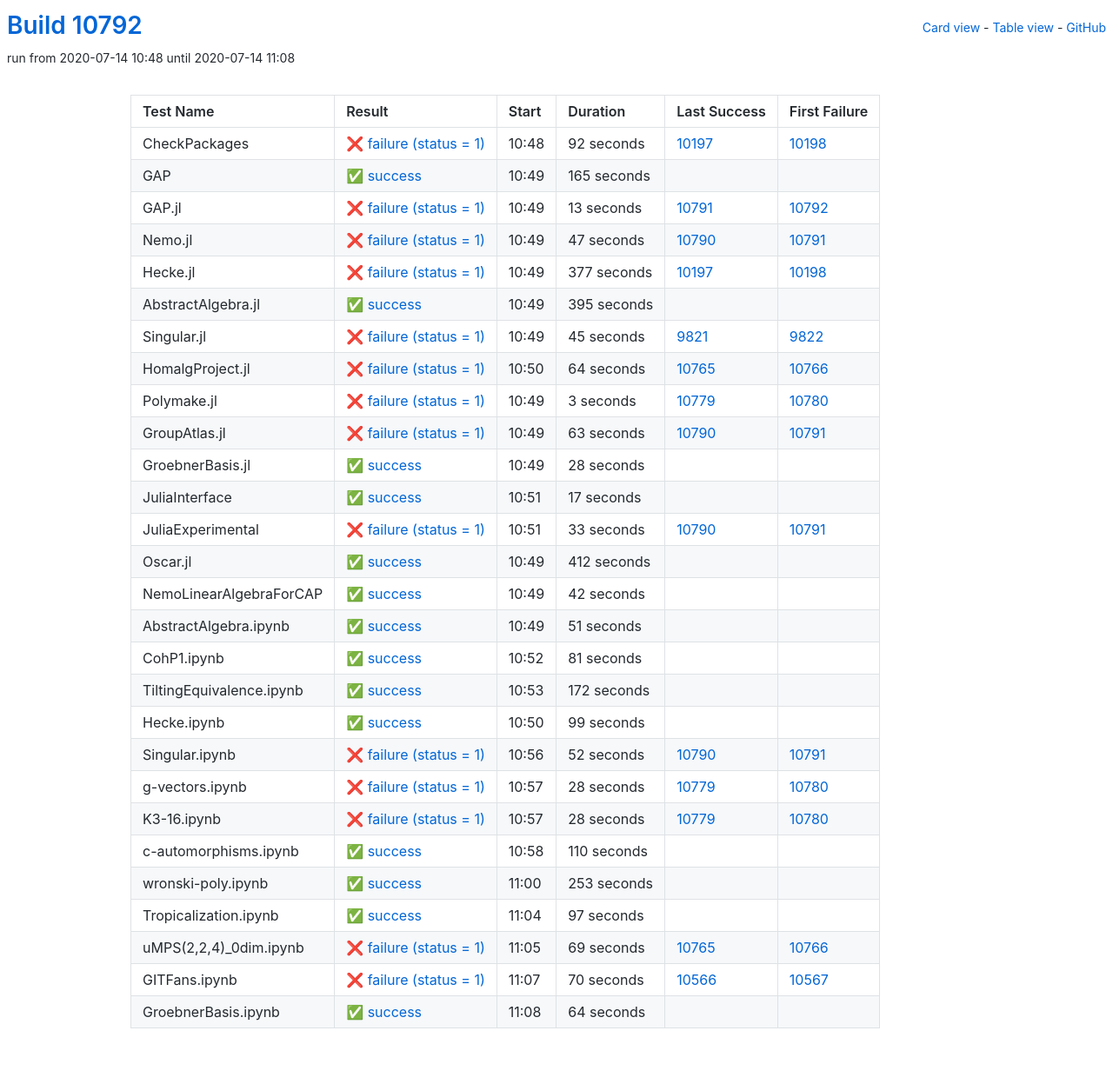
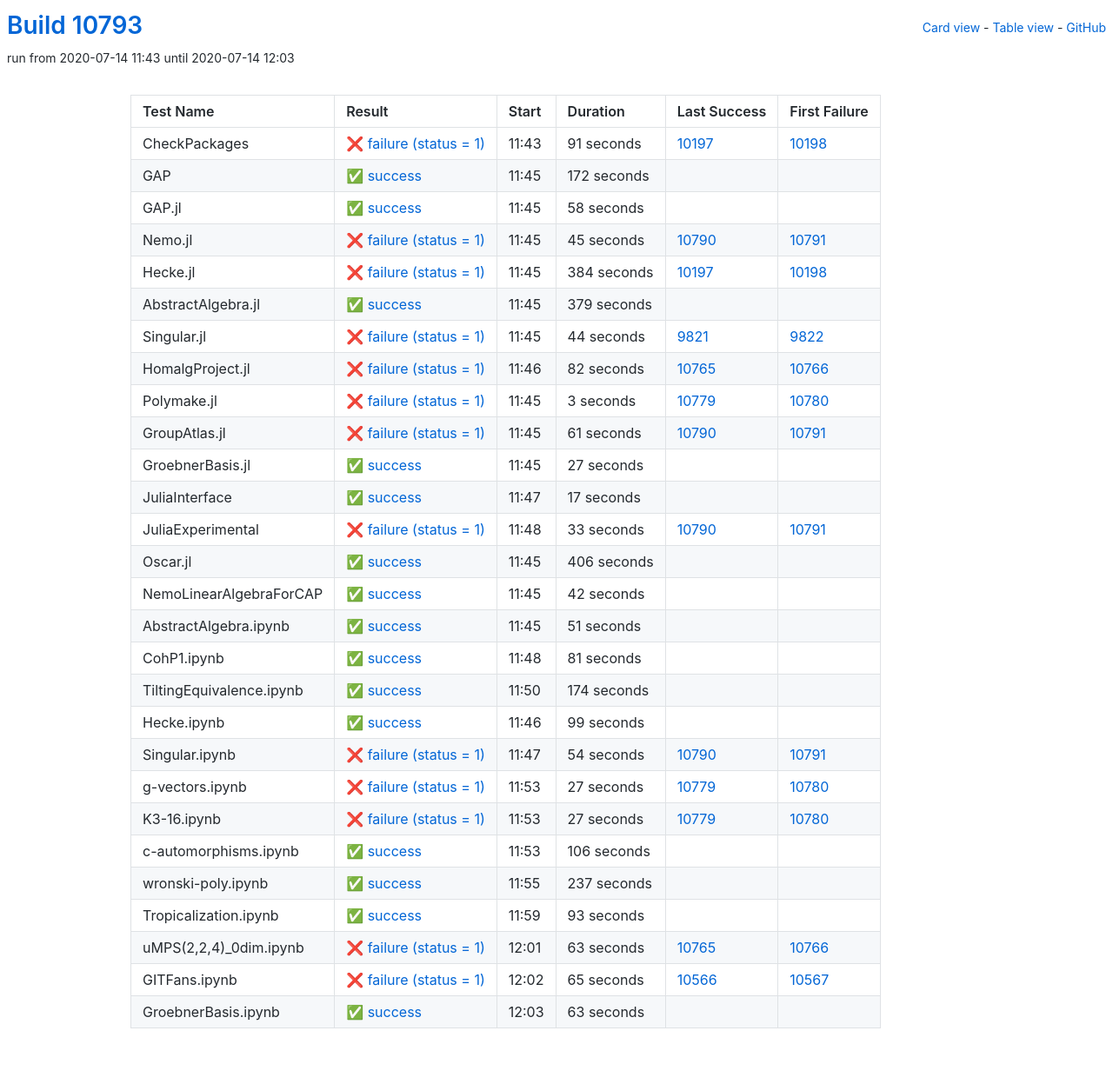
Before and after one commit to oscar-system/oscar-ci-status, a Jekyll site: the page built from table.html, in a window 1280 px wide. Shown: the whole page at 87% size. Built offline with Jekyll 4.4.1, drawn with Linux system fonts in a browser that asks for light colours.

Commit message:
Build #10793

```diff
--- a/_data/ci.yml
+++ b/_data/ci.yml
@@ -1,6 +1,6 @@
 ---
-build: 10792
-build_url: https://oscarci.mathematik.uni-kl.de/job/oscar/10792/
+build: 10793
+build_url: https://oscarci.mathematik.uni-kl.de/job/oscar/10793/
 job: oscar
 organization: oscar-system
 repo: oscar-ci-status
@@ -8,104 +8,104 @@
 tests:
 - name: CheckPackages
   id: checkpackages
-  log: https://oscarci.mathematik.uni-kl.de/job/oscar/10792/artifact/logs/build-10792/CheckPackages.log
-  start: 2020-07-14 10:48
+  log: https://oscarci.mathematik.uni-kl.de/job/oscar/10793/artifact/logs/build-10793/CheckPackages.log
+  start: 2020-07-14 11:43
   success: false
   exitcode: 1
   status: failure
-  duration: 92
+  duration: 91
   last_success: 10197
   last_success_url: https://oscarci.mathematik.uni-kl.de/job/oscar/10197/
   first_failure: 10198
   first_failure_url: https://oscarci.mathematik.uni-kl.de/job/oscar/10198/
 - name: GAP
   id: gap
-  log: https://oscarci.mathematik.uni-kl.de/job/oscar/10792/artifact/logs/build-10792/GAP.log
-  start: 2020-07-14 10:49
+  log: https://oscarci.mathematik.uni-kl.de/job/oscar/10793/artifact/logs/build-10793/GAP.log
+  start: 2020-07-14 11:45
   success: true
   exitcode: 0
   status: success
-  duration: 165
+  duration: 172
   last_success: false
   last_success_url:
   first_failure: false
   first_failure_url:
 - name: GAP.jl
   id: gap-jl
-  log: https://oscarci.mathematik.uni-kl.de/job/oscar/10792/artifact/logs/build-10792/GAP.jl.log
-  start: 2020-07-14 10:49
+  log: https://oscarci.mathematik.uni-kl.de/job/oscar/10793/artifact/logs/build-10793/GAP.jl.log
+  start: 2020-07-14 11:45
+  success: true
+  exitcode: 0
+  status: success
+  duration: 58
+  last_success: false
+  last_success_url:
+  first_failure: false
+  first_failure_url:
+- name: Nemo.jl
+  id: nemo-jl
+  log: https://oscarci.mathematik.uni-kl.de/job/oscar/10793/artifact/logs/build-10793/Nemo.jl.log
+  start: 2020-07-14 11:45
   success: false
   exitcode: 1
   status: failure
-  duration: 13
-  last_success: 10791
-  last_success_url: https://oscarci.mathematik.uni-kl.de/job/oscar/10791/
-  first_failure: 10792
-  first_failure_url: https://oscarci.mathematik.uni-kl.de/job/oscar/10792/
-- name: Nemo.jl
-  id: nemo-jl
-  log: https://oscarci.mathematik.uni-kl.de/job/oscar/10792/artifact/logs/build-10792/Nemo.jl.log
-  start: 2020-07-14 10:49
-  success: false
-  exitcode: 1
-  status: failure
-  duration: 47
+  duration: 45
   last_success: 10790
   last_success_url: https://oscarci.mathematik.uni-kl.de/job/oscar/10790/
   first_failure: 10791
   first_failure_url: https://oscarci.mathematik.uni-kl.de/job/oscar/10791/
 - name: Hecke.jl
   id: hecke-jl
-  log: https://oscarci.mathematik.uni-kl.de/job/oscar/10792/artifact/logs/build-10792/Hecke.jl.log
-  start: 2020-07-14 10:49
+  log: https://oscarci.mathematik.uni-kl.de/job/oscar/10793/artifact/logs/build-10793/Hecke.jl.log
+  start: 2020-07-14 11:45
   success: false
   exitcode: 1
   status: failure
-  duration: 377
+  duration: 384
   last_success: 10197
   last_success_url: https://oscarci.mathematik.uni-kl.de/job/oscar/10197/
   first_failure: 10198
   first_failure_url: https://oscarci.mathematik.uni-kl.de/job/oscar/10198/
 - name: AbstractAlgebra.jl
   id: abstractalgebra-jl
-  log: https://oscarci.mathematik.uni-kl.de/job/oscar/10792/artifact/logs/build-10792/AbstractAlgebra.jl.log
-  start: 2020-07-14 10:49
+  log: https://oscarci.mathematik.uni-kl.de/job/oscar/10793/artifact/logs/build-10793/AbstractAlgebra.jl.log
+  start: 2020-07-14 11:45
   success: true
   exitcode: 0
   status: success
-  duration: 395
+  duration: 379
   last_success: false
   last_success_url:
   first_failure: false
   first_failure_url:
 - name: Singular.jl
   id: singular-jl
-  log: https://oscarci.mathematik.uni-kl.de/job/oscar/10792/artifact/logs/build-10792/Singular.jl.log
-  start: 2020-07-14 10:49
+  log: https://oscarci.mathematik.uni-kl.de/job/oscar/10793/artifact/logs/build-10793/Singular.jl.log
+  start: 2020-07-14 11:45
   success: false
   exitcode: 1
   status: failure
-  duration: 45
+  duration: 44
   last_success: 9821
   last_success_url: https://oscarci.mathematik.uni-kl.de/job/oscar/9821/
   first_failure: 9822
   first_failure_url: https://oscarci.mathematik.uni-kl.de/job/oscar/9822/
 - name: HomalgProject.jl
   id: homalgproject-jl
-  log: https://oscarci.mathematik.uni-kl.de/job/oscar/10792/artifact/logs/build-10792/HomalgProject.jl.log
-  start: 2020-07-14 10:50
+  log: https://oscarci.mathematik.uni-kl.de/job/oscar/10793/artifact/logs/build-10793/HomalgProject.jl.log
+  start: 2020-07-14 11:46
   success: false
   exitcode: 1
   status: failure
-  duration: 64
+  duration: 82
   last_success: 10765
   last_success_url: https://oscarci.mathematik.uni-kl.de/job/oscar/10765/
   first_failure: 10766
   first_failure_url: https://oscarci.mathematik.uni-kl.de/job/oscar/10766/
 - name: Polymake.jl
   id: polymake-jl
-  log: https://oscarci.mathematik.uni-kl.de/job/oscar/10792/artifact/logs/build-10792/Polymake.jl.log
-  start: 2020-07-14 10:49
+  log: https://oscarci.mathematik.uni-kl.de/job/oscar/10793/artifact/logs/build-10793/Polymake.jl.log
+  start: 2020-07-14 11:45
   success: false
   exitcode: 1
   status: failure
@@ -116,32 +116,32 @@
   first_failure_url: https://oscarci.mathematik.uni-kl.de/job/oscar/10780/
 - name: GroupAtlas.jl
   id: groupatlas-jl
-  log: https://oscarci.mathematik.uni-kl.de/job/oscar/10792/artifact/logs/build-10792/GroupAtlas.jl.log
-  start: 2020-07-14 10:49
+  log: https://oscarci.mathematik.uni-kl.de/job/oscar/10793/artifact/logs/build-10793/GroupAtlas.jl.log
+  start: 2020-07-14 11:45
   success: false
   exitcode: 1
   status: failure
-  duration: 63
+  duration: 61
   last_success: 10790
   last_success_url: https://oscarci.mathematik.uni-kl.de/job/oscar/10790/
   first_failure: 10791
   first_failure_url: https://oscarci.mathematik.uni-kl.de/job/oscar/10791/
 - name: GroebnerBasis.jl
   id: groebnerbasis-jl
-  log: https://oscarci.mathematik.uni-kl.de/job/oscar/10792/artifact/logs/build-10792/GroebnerBasis.jl.log
-  start: 2020-07-14 10:49
+  log: https://oscarci.mathematik.uni-kl.de/job/oscar/10793/artifact/logs/build-10793/GroebnerBasis.jl.log
+  start: 2020-07-14 11:45
   success: true
   exitcode: 0
   status: success
-  duration: 28
+  duration: 27
   last_success: false
   last_success_url:
   first_failure: false
   first_failure_url:
 - name: JuliaInterface
   id: juliainterface
-  log: https://oscarci.mathematik.uni-kl.de/job/oscar/10792/artifact/logs/build-10792/JuliaInterface.log
-  start: 2020-07-14 10:51
+  log: https://oscarci.mathematik.uni-kl.de/job/oscar/10793/artifact/logs/build-10793/JuliaInterface.log
+  start: 2020-07-14 11:47
   success: true
   exitcode: 0
   status: success
@@ -152,8 +152,8 @@
   first_failure_url:
 - name: JuliaExperimental
   id: juliaexperimental
-  log: https://oscarci.mathematik.uni-kl.de/job/oscar/10792/artifact/logs/build-10792/JuliaExperimental.log
-  start: 2020-07-14 10:51
+  log: https://oscarci.mathematik.uni-kl.de/job/oscar/10793/artifact/logs/build-10793/JuliaExperimental.log
+  start: 2020-07-14 11:48
   success: false
   exitcode: 1
   status: failure
@@ -164,20 +164,20 @@
   first_failure_url: https://oscarci.mathematik.uni-kl.de/job/oscar/10791/
 - name: Oscar.jl
   id: oscar-jl
-  log: https://oscarci.mathematik.uni-kl.de/job/oscar/10792/artifact/logs/build-10792/Oscar.jl.log
-  start: 2020-07-14 10:49
+  log: https://oscarci.mathematik.uni-kl.de/job/oscar/10793/artifact/logs/build-10793/Oscar.jl.log
+  start: 2020-07-14 11:45
   success: true
   exitcode: 0
   status: success
-  duration: 412
+  duration: 406
   last_success: false
   last_success_url:
   first_failure: false
   first_failure_url:
 - name: NemoLinearAlgebraForCAP
   id: nemolinearalgebraforcap
-  log: https://oscarci.mathematik.uni-kl.de/job/oscar/10792/artifact/logs/build-10792/NemoLinearAlgebraForCAP.log
-  start: 2020-07-14 10:49
+  log: https://oscarci.mathematik.uni-kl.de/job/oscar/10793/artifact/logs/build-10793/NemoLinearAlgebraForCAP.log
+  start: 2020-07-14 11:45
   success: true
   exitcode: 0
   status: success
@@ -188,8 +188,8 @@
   first_failure_url:
 - name: AbstractAlgebra.ipynb
   id: abstractalgebra-ipynb
-  log: https://oscarci.mathematik.uni-kl.de/job/oscar/10792/artifact/logs/build-10792/AbstractAlgebra.ipynb.log
-  start: 2020-07-14 10:49
+  log: https://oscarci.mathematik.uni-kl.de/job/oscar/10793/artifact/logs/build-10793/AbstractAlgebra.ipynb.log
+  start: 2020-07-14 11:45
   success: true
   exitcode: 0
   status: success
@@ -200,8 +200,8 @@
   first_failure_url:
 - name: CohP1.ipynb
   id: cohp1-ipynb
-  log: https://oscarci.mathematik.uni-kl.de/job/oscar/10792/artifact/logs/build-10792/CohP1.ipynb.log
-  start: 2020-07-14 10:52
+  log: https://oscarci.mathematik.uni-kl.de/job/oscar/10793/artifact/logs/build-10793/CohP1.ipynb.log
+  start: 2020-07-14 11:48
   success: true
   exitcode: 0
   status: success
@@ -212,20 +212,20 @@
   first_failure_url:
 - name: TiltingEquivalence.ipynb
   id: tiltingequivalence-ipynb
-  log: https://oscarci.mathematik.uni-kl.de/job/oscar/10792/artifact/logs/build-10792/TiltingEquivalence.ipynb.log
-  start: 2020-07-14 10:53
+  log: https://oscarci.mathematik.uni-kl.de/job/oscar/10793/artifact/logs/build-10793/TiltingEquivalence.ipynb.log
+  start: 2020-07-14 11:50
   success: true
   exitcode: 0
   status: success
-  duration: 172
+  duration: 174
   last_success: false
   last_success_url:
   first_failure: false
   first_failure_url:
 - name: Hecke.ipynb
   id: hecke-ipynb
-  log: https://oscarci.mathematik.uni-kl.de/job/oscar/10792/artifact/logs/build-10792/Hecke.ipynb.log
-  start: 2020-07-14 10:50
+  log: https://oscarci.mathematik.uni-kl.de/job/oscar/10793/artifact/logs/build-10793/Hecke.ipynb.log
+  start: 2020-07-14 11:46
   success: true
   exitcode: 0
   status: success
@@ -236,108 +236,108 @@
   first_failure_url:
 - name: Singular.ipynb
   id: singular-ipynb
-  log: https://oscarci.mathematik.uni-kl.de/job/oscar/10792/artifact/logs/build-10792/Singular.ipynb.log
-  start: 2020-07-14 10:56
+  log: https://oscarci.mathematik.uni-kl.de/job/oscar/10793/artifact/logs/build-10793/Singular.ipynb.log
+  start: 2020-07-14 11:47
   success: false
   exitcode: 1
   status: failure
-  duration: 52
+  duration: 54
   last_success: 10790
   last_success_url: https://oscarci.mathematik.uni-kl.de/job/oscar/10790/
   first_failure: 10791
   first_failure_url: https://oscarci.mathematik.uni-kl.de/job/oscar/10791/
 - name: g-vectors.ipynb
   id: g-vectors-ipynb
-  log: https://oscarci.mathematik.uni-kl.de/job/oscar/10792/artifact/logs/build-10792/g-vectors.ipynb.log
-  start: 2020-07-14 10:57
+  log: https://oscarci.mathematik.uni-kl.de/job/oscar/10793/artifact/logs/build-10793/g-vectors.ipynb.log
+  start: 2020-07-14 11:53
   success: false
   exitcode: 1
   status: failure
-  duration: 28
+  duration: 27
   last_success: 10779
   last_success_url: https://oscarci.mathematik.uni-kl.de/job/oscar/10779/
   first_failure: 10780
   first_failure_url: https://oscarci.mathematik.uni-kl.de/job/oscar/10780/
 - name: K3-16.ipynb
   id: k3-16-ipynb
-  log: https://oscarci.mathematik.uni-kl.de/job/oscar/10792/artifact/logs/build-10792/K3-16.ipynb.log
-  start: 2020-07-14 10:57
+  log: https://oscarci.mathematik.uni-kl.de/job/oscar/10793/artifact/logs/build-10793/K3-16.ipynb.log
+  start: 2020-07-14 11:53
   success: false
   exitcode: 1
   status: failure
-  duration: 28
+  duration: 27
   last_success: 10779
   last_success_url: https://oscarci.mathematik.uni-kl.de/job/oscar/10779/
   first_failure: 10780
   first_failure_url: https://oscarci.mathematik.uni-kl.de/job/oscar/10780/
 - name: c-automorphisms.ipynb
   id: c-automorphisms-ipynb
-  log: https://oscarci.mathematik.uni-kl.de/job/oscar/10792/artifact/logs/build-10792/c-automorphisms.ipynb.log
-  start: 2020-07-14 10:58
+  log: https://oscarci.mathematik.uni-kl.de/job/oscar/10793/artifact/logs/build-10793/c-automorphisms.ipynb.log
+  start: 2020-07-14 11:53
   success: true
   exitcode: 0
   status: success
-  duration: 110
+  duration: 106
   last_success: false
   last_success_url:
   first_failure: false
   first_failure_url:
 - name: wronski-poly.ipynb
   id: wronski-poly-ipynb
-  log: https://oscarci.mathematik.uni-kl.de/job/oscar/10792/artifact/logs/build-10792/wronski-poly.ipynb.log
-  start: 2020-07-14 11:00
+  log: https://oscarci.mathematik.uni-kl.de/job/oscar/10793/artifact/logs/build-10793/wronski-poly.ipynb.log
+  start: 2020-07-14 11:55
   success: true
   exitcode: 0
   status: success
-  duration: 253
+  duration: 237
   last_success: false
   last_success_url:
   first_failure: false
   first_failure_url:
 - name: Tropicalization.ipynb
   id: tropicalization-ipynb
-  log: https://oscarci.mathematik.uni-kl.de/job/oscar/10792/artifact/logs/build-10792/Tropicalization.ipynb.log
-  start: 2020-07-14 11:04
+  log: https://oscarci.mathematik.uni-kl.de/job/oscar/10793/artifact/logs/build-10793/Tropicalization.ipynb.log
+  start: 2020-07-14 11:59
   success: true
   exitcode: 0
   status: success
-  duration: 97
+  duration: 93
   last_success: false
   last_success_url:
   first_failure: false
   first_failure_url:
 - name: uMPS(2,2,4)_0dim.ipynb
   id: umps-2-2-4-0dim-ipynb
-  log: https://oscarci.mathematik.uni-kl.de/job/oscar/10792/artifact/logs/build-10792/uMPS-2-2-4-_0dim.ipynb.log
-  start: 2020-07-14 11:05
+  log: https://oscarci.mathematik.uni-kl.de/job/oscar/10793/artifact/logs/build-10793/uMPS-2-2-4-_0dim.ipynb.log
+  start: 2020-07-14 12:01
   success: false
   exitcode: 1
   status: failure
-  duration: 69
+  duration: 63
   last_success: 10765
   last_success_url: https://oscarci.mathematik.uni-kl.de/job/oscar/10765/
   first_failure: 10766
   first_failure_url: https://oscarci.mathematik.uni-kl.de/job/oscar/10766/
 - name: GITFans.ipynb
   id: gitfans-ipynb
-  log: https://oscarci.mathematik.uni-kl.de/job/oscar/10792/artifact/logs/build-10792/GITFans.ipynb.log
-  start: 2020-07-14 11:07
+  log: https://oscarci.mathematik.uni-kl.de/job/oscar/10793/artifact/logs/build-10793/GITFans.ipynb.log
+  start: 2020-07-14 12:02
   success: false
   exitcode: 1
   status: failure
-  duration: 70
+  duration: 65
   last_success: 10566
   last_success_url: https://oscarci.mathematik.uni-kl.de/job/oscar/10566/
   first_failure: 10567
   first_failure_url: https://oscarci.mathematik.uni-kl.de/job/oscar/10567/
 - name: GroebnerBasis.ipynb
   id: groebnerbasis-ipynb
-  log: https://oscarci.mathematik.uni-kl.de/job/oscar/10792/artifact/logs/build-10792/GroebnerBasis.ipynb.log
-  start: 2020-07-14 11:08
+  log: https://oscarci.mathematik.uni-kl.de/job/oscar/10793/artifact/logs/build-10793/GroebnerBasis.ipynb.log
+  start: 2020-07-14 12:03
   success: true
   exitcode: 0
   status: success
-  duration: 64
+  duration: 63
   last_success: false
   last_success_url:
   first_failure: false
```
Also changed, not shown: README.md.
